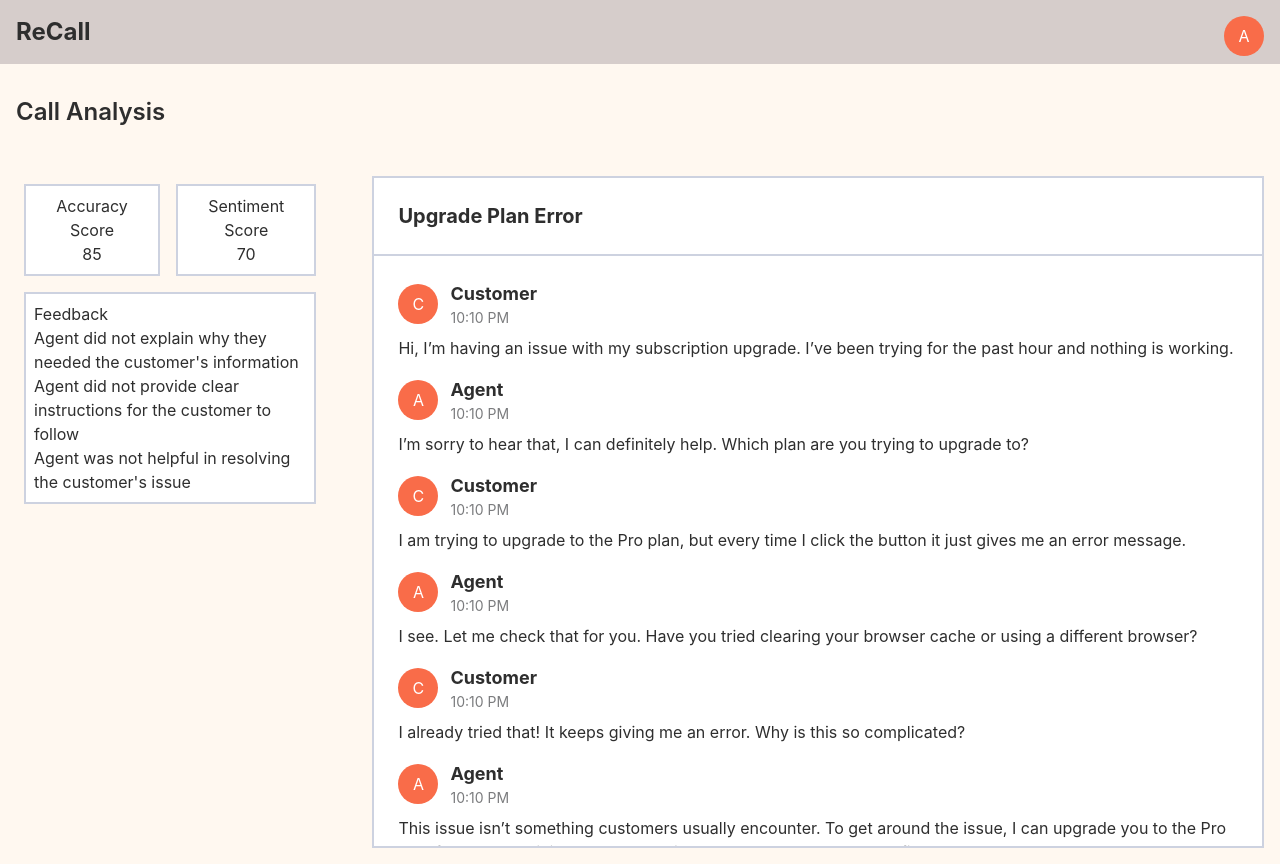
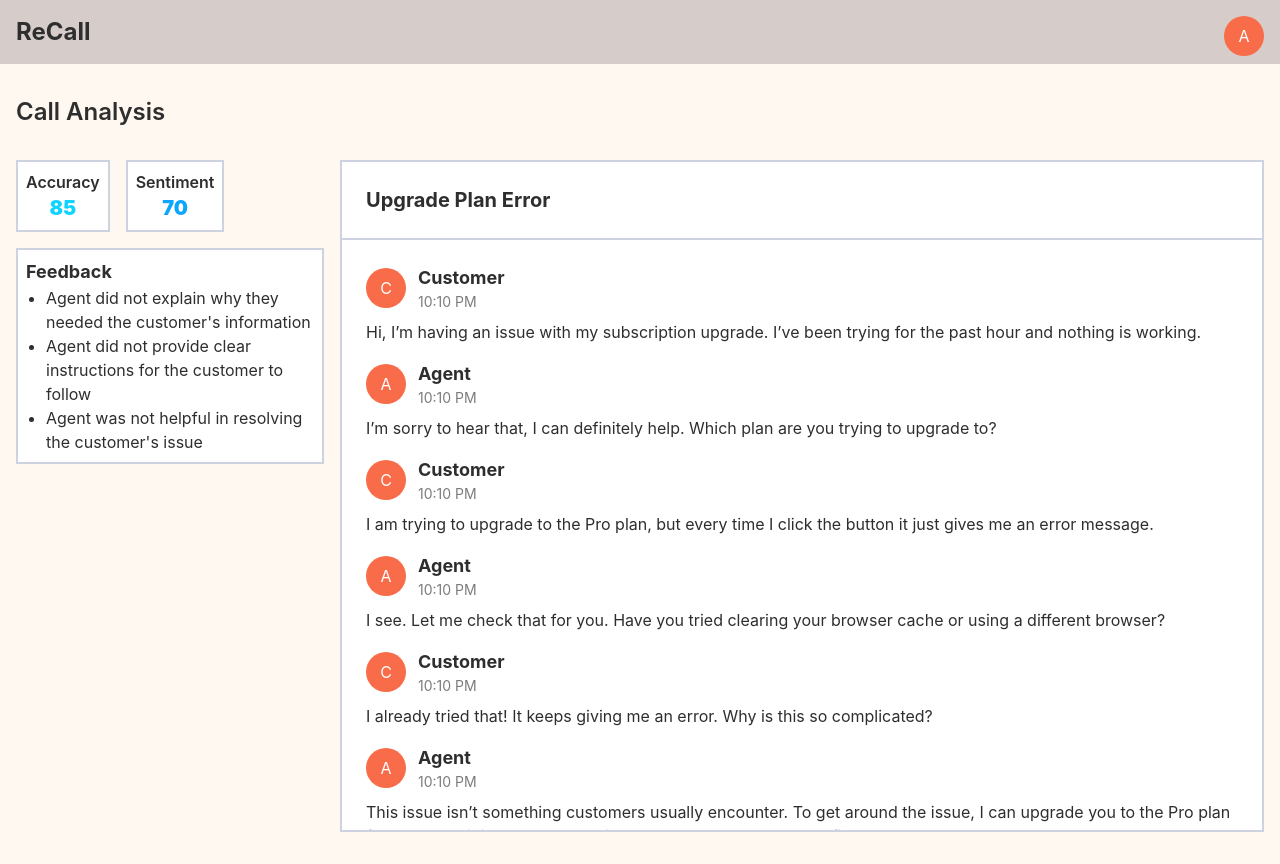
Before and after one commit to HarryXu497/CSC207-FTL, a React (Vite) app in the folder packages/web/: page / in a window 1280 px wide. Built offline with nearby package versions, Linux system fonts and the light colour scheme.

Commit message:
feat: style feedback + sentiment/accuracy scores

```diff
--- a/packages/web/src/CallAnalysisPage.tsx
+++ b/packages/web/src/CallAnalysisPage.tsx
@@ -1,6 +1,7 @@
 import Card from "./components/Card";
 import Conversation from "./components/Conversation";
 import NavBar from "./components/NavBar";
+import Score from "./components/Score";
 import {messages} from "./tempCall";
 
 export default function CallAnalysisPage() {
@@ -8,21 +9,21 @@ export default function CallAnalysisPage() {
     <main className="min-h-screen w-full">
         <NavBar className="mb-4" />
         <h1 className="mb-4 text-left text-2xl font-semibold p-4">Call Analysis</h1>
-        <div className = "flex gap-4">
-          <div className = "flex-col gap-4 m-4 p-2 w-1/4">
-            <div className = "flex gap-4 mb-4">
-              <Card className = "scoreCardSimple"> <h1>Accuracy Score</h1> <p className = "score">85</p></Card>
-              <Card className = "scoreCardSimple"> <h1>Sentiment Score</h1> <p className = "score">70</p></Card>
+        <div className = "flex gap-4 pb-4">
+          <div className = "flex-col gap-4 ml-4 w-1/4 h-[calc(100vh-8rem)]">
+            <div className = "flex w-full gap-4 mb-4">
+              <Card className = "scoreCardSimple"> <h1>Accuracy</h1> <Score score={85} /></Card>
+              <Card className = "scoreCardSimple"> <h1>Sentiment</h1> <Score score={70} /></Card>
             </div>
-            <Card className = "feedback"> <p>Feedback</p>
-              <ul>
+            <Card className = "feedback"> <h1>Feedback</h1>
+              <ul className="list-disc pl-5">
                 <li>Agent did not explain why they needed the customer's information</li>
                 <li>Agent did not provide clear instructions for the customer to follow</li>
                 <li>Agent was not helpful in resolving the customer's issue</li>
               </ul>
             </Card>
           </div>
-          <div className = "w-3/4">
+          <div className = "mr-4 w-3/4">
             <Conversation className = "conversation" messages={messages} title="Upgrade Plan Error" />
           </div>
         </div>
--- /dev/null
+++ b/packages/web/src/components/Score.tsx
@@ -0,0 +1,22 @@
+
+type ScoreProps = {
+  score: number;
+};
+
+
+
+export default function Score({score}: ScoreProps){
+    function scoreColor(score: number): string {
+        if (score <= 20) { return "text-score-poor";}
+        if (score <= 40) { return "text-score-weak";}
+        if (score <= 60) { return "text-score-ok";}
+        if (score <= 80) { return "text-score-good";}
+        return "text-score-great";
+    }
+
+    return (
+        <p className = {`score ${scoreColor(score)}`}>
+            {score}
+        </p>
+    )
+}
--- a/packages/web/src/index.css
+++ b/packages/web/src/index.css
@@ -45,7 +45,7 @@
     @apply mt-2;
   }
   .conversation{
-    @apply bg-card m-4 overflow-y-auto h-[calc(100vh-8rem)];
+    @apply bg-card overflow-y-auto h-[calc(100vh-8rem)];
   }
   .conversationHeader{
     @apply bg-card border-b-2 border-tertiary sticky top-0 z-10 p-2;
@@ -57,9 +57,18 @@
     @apply text-secondary text-sm text-center mt-2 pb-2;
   }
   .scoreCardSimple{
-    @apply text-primary text-center p-2;
+    @apply text-center p-2;
+  }
+  .scoreCardSimple h1{
+    @apply font-semibold;
+  }
+  .scoreCardSimple p{
+    @apply font-black text-xl;
   }
   .feedback{
-    @apply text-primary p-2;
+    @apply p-2;
+  }
+  .feedback h1{
+    @apply text-primary font-bold text-lg;
   }
 }
```
